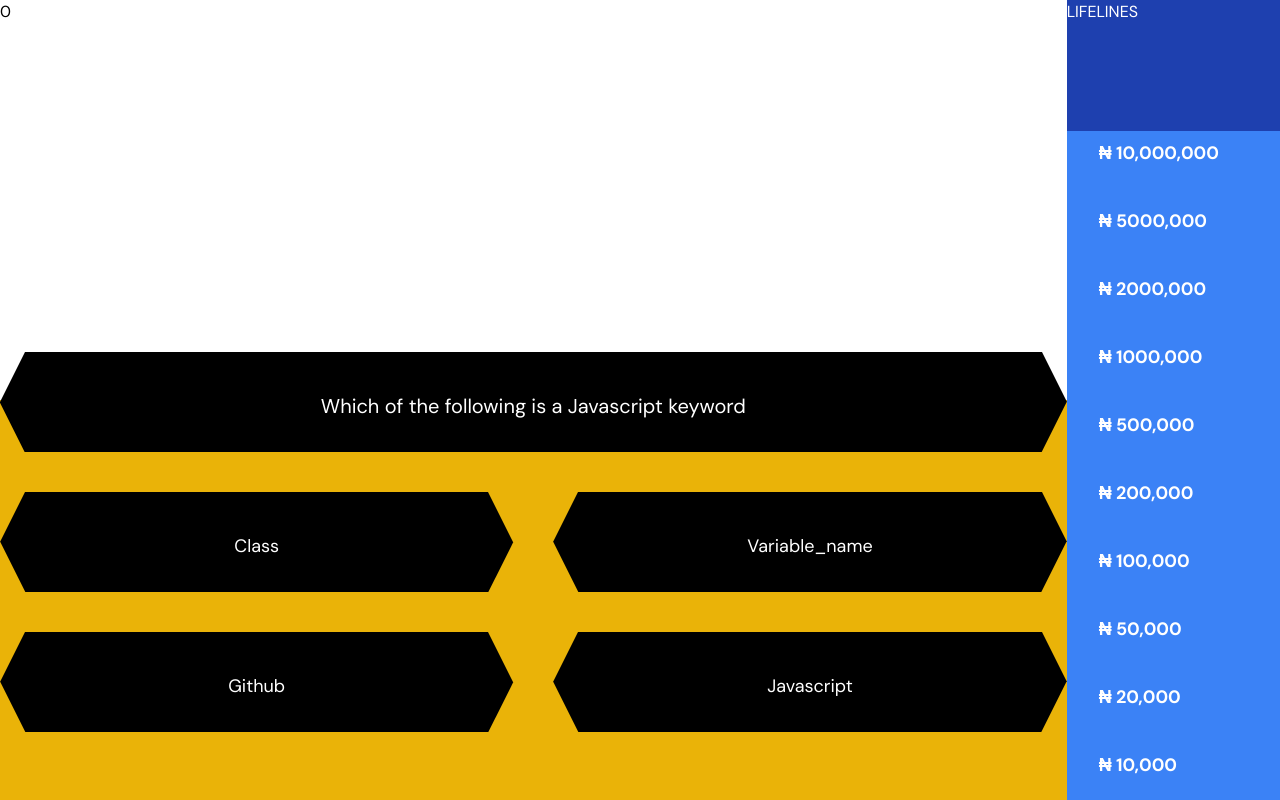
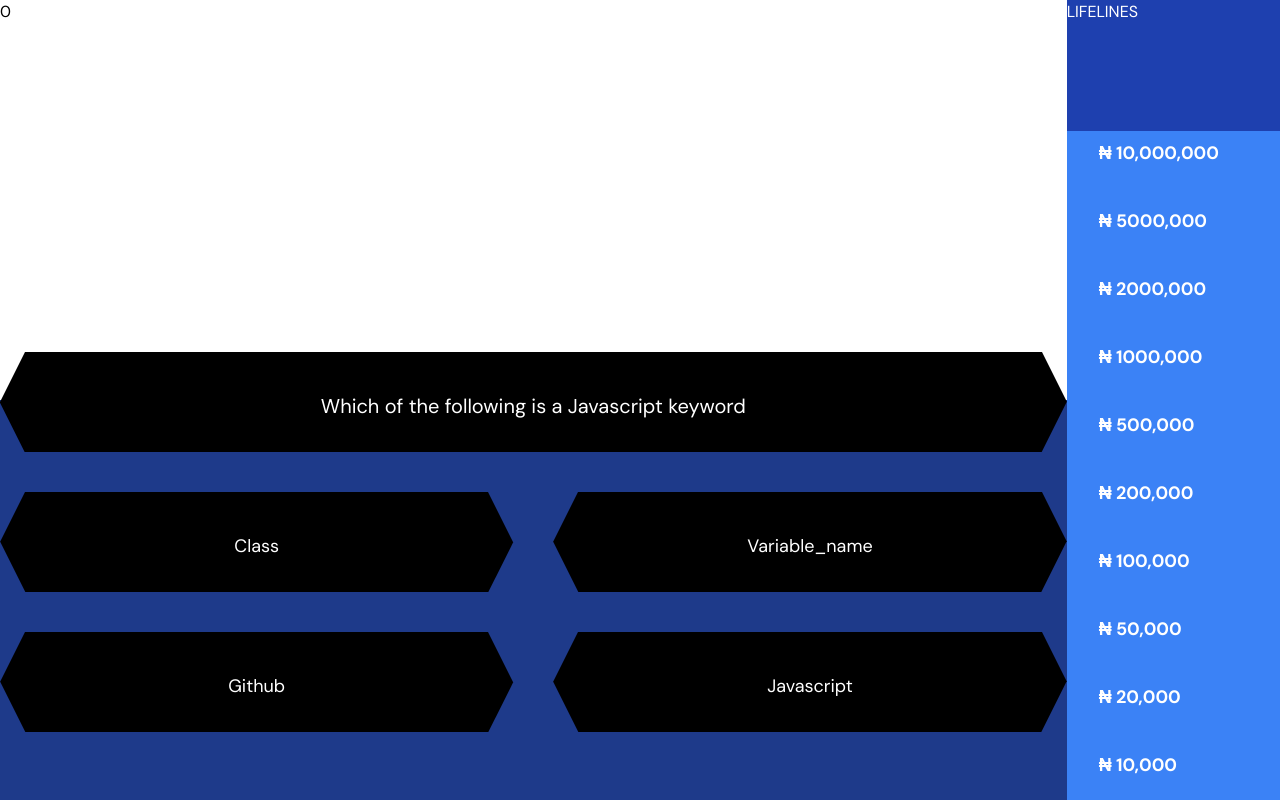
Before and after one commit to kehindeBankole/vue-WWTBAM, a Vue app: page / in a window 1280 px wide. Built offline with nearby package versions, Linux system fonts and the light colour scheme.

Commit message:
change bg color

```diff
--- a/src/components/Game.vue
+++ b/src/components/Game.vue
@@ -6,7 +6,6 @@ import { questions } from 'data';
 import { scores } from 'data';
 const count = ref(0);
 function log(item: string) {
-
   setTimeout(() => {
     if (count.value === questions?.length - 1) {
       alert(`congratulations you won ${scores[count.value]}`)
@@ -21,7 +20,7 @@ function log(item: string) {
   <div class="grid grid-cols-12 h-screen">
     <div class="bg-red-500 col-span-10 grid grid-rows-[6fr_6fr]">
       <div class="bg-white"> {{ count }}</div>
-      <div class="bg-yellow-500">
+      <div class="bg-blue-900">
 
         <div class="mt-[-3rem]">
           <div class="trapezoid text-white relative grid place-items-center">
--- a/src/components/HelloWorld.vue
+++ b/src/components/HelloWorld.vue
@@ -4,7 +4,6 @@ import { ref } from 'vue'
 defineProps<{ msg: string }>()
 
 const count = ref(0)
-const sd = 'dj'
 function test(){
   count.value++
   console.log(count.value)
--- a/src/components/Options.vue
+++ b/src/components/Options.vue
@@ -67,7 +67,7 @@ function selectedWrong(index: number) {
 @keyframes bg-winner {
 
   0% {
-    border-bottom: 50px solid yellow
+    border-bottom: 50px solid orange
   }
 
   25% {
@@ -75,7 +75,7 @@ function selectedWrong(index: number) {
   }
 
   50% {
-    border-bottom: 50px solid yellow
+    border-bottom: 50px solid orange
   }
 
   75% {
@@ -91,7 +91,7 @@ function selectedWrong(index: number) {
 @keyframes bg-loser {
 
   0% {
-    border-bottom: 50px solid yellow
+    border-bottom: 50px solid orange
   }
 
   25% {
@@ -99,7 +99,7 @@ function selectedWrong(index: number) {
   }
 
   50% {
-    border-bottom: 50px solid yellow
+    border-bottom: 50px solid orange
   }
 
   75% {
```
